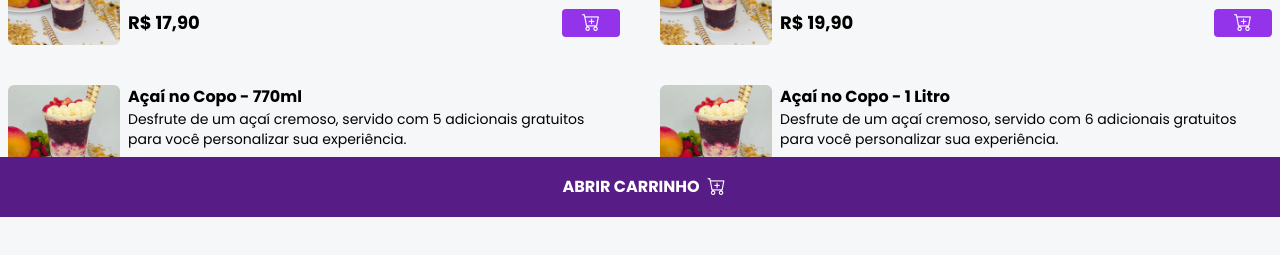
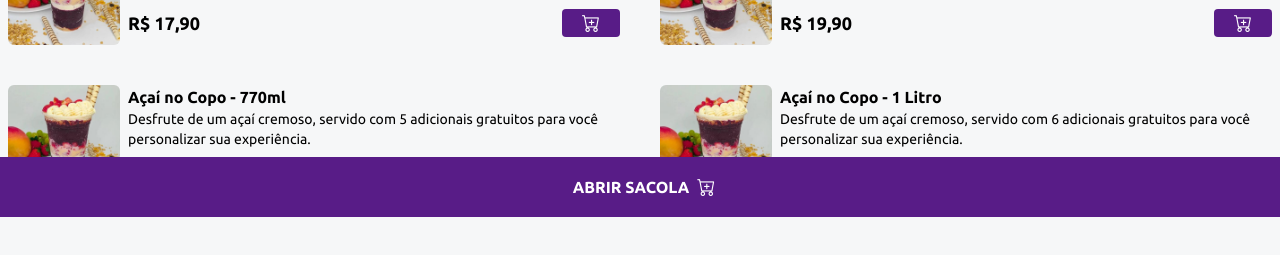
Before and after one commit to VitoorDKDev/supremo-acai, a website: page index.html in a window 1280 px wide. Shown: the part 583-838 px from the top of the page. Drawn offline with nearby package versions, Linux system fonts and the light colour scheme.

Commit message:
alteracao na font

```diff
--- a/index.html
+++ b/index.html
@@ -11,7 +11,8 @@
 
     <link rel="preconnect" href="https://fonts.googleapis.com">
     <link rel="preconnect" href="https://fonts.gstatic.com" crossorigin>
-    <link href="https://fonts.googleapis.com/css2?family=Nunito+Sans:ital,opsz,wght@0,6..12,200..1000;1,6..12,200..1000&family=Outfit&family=Poppins:wght@400;500;700&family=Roboto:wght@400;500;700&display=swap" rel="stylesheet">
+    <link href="https://fonts.googleapis.com/css2?family=Nunito+Sans:ital,opsz,wght@0,6..12,200..1000;1,6..12,200..1000&family=Outfit&family=Poppins:wght@400;500;700&family=Roboto:wght@400;500;700&family=Ubuntu:wght@400;500;700&display=swap" rel="stylesheet">
+
     <link rel="stylesheet" href="./styles/output.css">
 
     <meta property="og:type" content="website"/>
@@ -65,7 +66,7 @@
 
                     <div class="flex items-center gap-2 justify-between mt-3">
                         <p class="font-bold text-lg">R$ 17,90</p>
-                        <button class="bg-purple-600 px-5 rounded add-to-cart"
+                        <button class="bg-purple-900 px-5 rounded add-to-cart"
                             data-name="Açaí no Copo - 400ml"
                             data-price="17.90">
                             <i class="bi bi-cart-plus text-lg text-white"></i>
@@ -86,7 +87,7 @@
 
                     <div class="flex items-center gap-2 justify-between mt-3">
                         <p class="font-bold text-lg">R$ 19,90</p>
-                        <button class="bg-purple-600 px-5 rounded add-to-cart"
+                        <button class="bg-purple-900 px-5 rounded add-to-cart"
                             data-name="Açaí no Copo - 500ml"
                             data-price="19.90">
                             <i class="bi bi-cart-plus text-lg text-white"></i>
@@ -107,7 +108,7 @@
 
                     <div class="flex items-center gap-2 justify-between mt-3">
                         <p class="font-bold text-lg">R$ 22,90</p>
-                        <button class="bg-purple-600 px-5 rounded add-to-cart"
+                        <button class="bg-purple-900 px-5 rounded add-to-cart"
                             data-name="Açaí no Copo - 770ml"
                             data-price="22.90">
                             <i class="bi bi-cart-plus text-lg text-white"></i>
@@ -128,7 +129,7 @@
 
                     <div class="flex items-center gap-2 justify-between mt-3">
                         <p class="font-bold text-lg">R$ 36,90</p>
-                        <button class="bg-purple-600 px-5 rounded add-to-cart"
+                        <button class="bg-purple-900 px-5 rounded add-to-cart"
                             data-name="Açaí no Copo - 1 Litro"
                             data-price="36.90">
                             <i class="bi bi-cart-plus text-lg text-white"></i>
@@ -154,7 +155,7 @@
             </div>
 
             <p class="text-purple-800 font-bold">Total :
-                <span id="cart-total" class="text-purple-800">0,00</span>
+                <span id="cart-total" class="text-purple-900">0,00</span>
             </p>
 
             <p class="text-purple-800 font-bold mt-4">Endereço para entrega:</p>
@@ -173,11 +174,11 @@
         </div>
     </div>
     <!-- END MODAL -->
-    <footer class="w-full bg-purple-900 py-4 fixed bottom-0 z-40 flex items-center justify-center">
+    <footer class="w-full bg-purple-900 py-4 fixed bottom-0 z-40 flex items-center justify-center" id="footer-open-cart">
         <button class="flex items-center gap-2 text-white font-bold"
         id="open-cart-button">
             <span id="cart-counter"></span>
-            ABRIR CARRINHO
+            ABRIR SACOLA
             <i class="bi bi-cart-plus text-lg text-white"></i>
         </button>
     </footer>
--- a/scripts/script.js
+++ b/scripts/script.js
@@ -113,7 +113,7 @@ addressInput.addEventListener("input", function(event){
         adressError.classList.add("hidden")
     }
 })
-
+// EFETUAR COMPRA
 checkoutButton.addEventListener("click", function(){
     if(!isOpen){
         sendToastify("O restaurante está fechado!", "#EF4444")
--- a/tailwind.config.js
+++ b/tailwind.config.js
@@ -3,7 +3,7 @@ module.exports = {
   content: ["./**/*.{html,js}"],
   theme: {
     fontFamily:{
-      'sans':['Poppins, sans-serif']
+      'sans':['Ubuntu, sans-serif']
     },
     extend: {
       backgroundImage:{
```
Also changed, not shown: styles/output.css.
